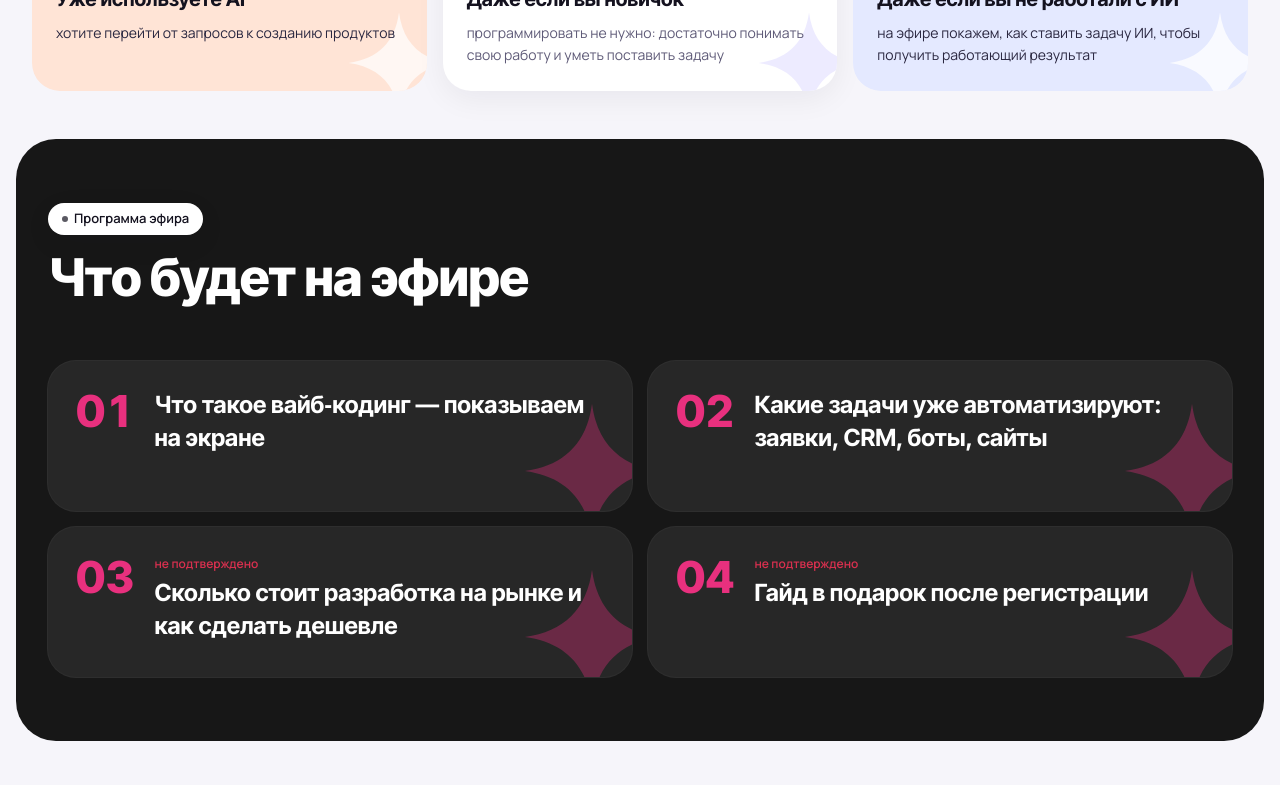
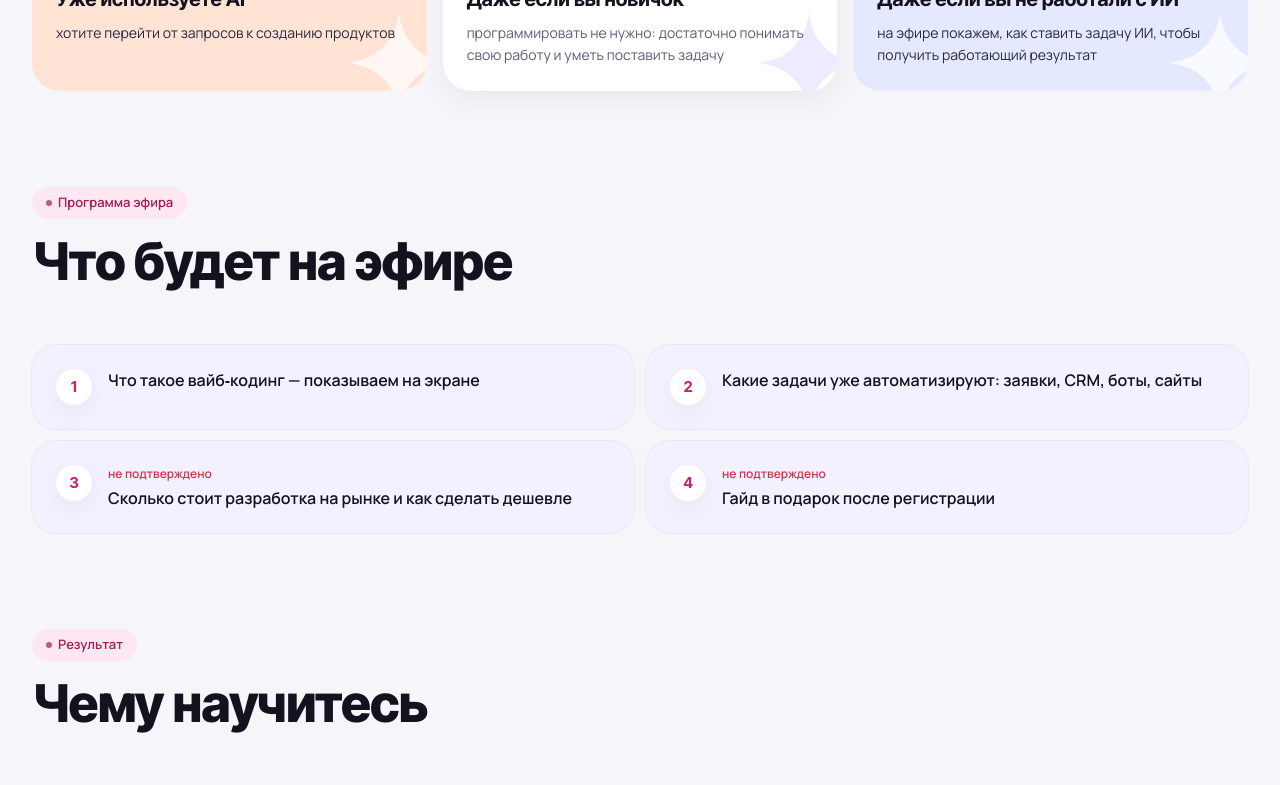
Before and after one commit to chmahustle/ai_pro_school_promo, a Next.js app: page /courses/vibecoding-efir in a window 1280 px wide. Shown: the part 1120-1905 px from the top of the page. Built offline with nearby package versions, Linux system fonts and the light colour scheme; no server answers.

Commit message:
Страница эфира: «Что будет на эфире» — спокойный светлый блок вместо тёмной панели
Co-Authored-By: Claude Sonnet 5.5 <noreply@anthropic.com>

```diff
--- a/src/components/sections/EfirBlocks.tsx
+++ b/src/components/sections/EfirBlocks.tsx
@@ -1,5 +1,5 @@
 import { Check } from "lucide-react";
-import { HomeSection, RevealGroup, RevealItem, Section, SectionIntro } from "@/components/ui";
+import { RevealGroup, RevealItem, Section, SectionIntro } from "@/components/ui";
 import type { PublicVibeItem } from "@/data/vibecodingBlocks";
 import { cn, nbspDash } from "@/lib/utils";
 
@@ -57,36 +57,33 @@ export function ColorfulForWhom({ id, items }: { id: string; items: PublicVibeIt
   );
 }
 
-/** «Что будет на эфире»: тёмная панель, пункты повестки в стеклянных плитках с крупными номерами */
+/** «Что будет на эфире»: спокойный светлый блок, пункты повестки в мягких плитках с небольшими номерами */
 export function AgendaDark({ id, items }: { id: string; items: PublicVibeItem[] }) {
   if (items.length === 0) return null;
   return (
-    <HomeSection labelledBy={id} tone="dark" compact>
-      <SectionIntro id={id} tone="dark" align="left" eyebrow="Программа эфира" title="Что будет на эфире" />
-      <RevealGroup as="ol" className={cn("audience-grid grid gap-4", items.length > 1 ? "md:grid-cols-2" : "")}>
+    <Section aria-labelledby={id}>
+      <SectionIntro id={id} align="left" eyebrow="Программа эфира" title="Что будет на эфире" />
+      <RevealGroup as="ol" className={cn("grid gap-3", items.length > 1 ? "md:grid-cols-2" : "")}>
         {items.map((a, i) => (
           <RevealItem as="li" key={a.id} className="flex">
-            <div className="audience-tile relative isolate flex min-h-[150px] w-full items-start gap-5 overflow-hidden rounded-[28px] bg-white/[0.07] p-6 ring-1 ring-white/10 sm:p-7">
-              <svg aria-hidden viewBox="0 0 100 100" className="pointer-events-none absolute -bottom-10 -right-10 -z-0 size-[160px]" fill="#e8307e" fillOpacity={0.35}>
-                <path d={STAR} />
-              </svg>
-              <span className="font-display text-[44px] font-extrabold leading-none text-brand tabular-nums">0{i + 1}</span>
-              <div className="relative">
+            <div className="flex w-full items-start gap-4 rounded-[24px] bg-soft-100 p-5 ring-1 ring-ink/5 sm:p-6">
+              <span className="grid size-9 shrink-0 place-items-center rounded-full bg-surface font-display text-[15px] font-bold text-brand-600 tabular-nums shadow-soft">{i + 1}</span>
+              <div>
                 <DevNote note={a.devNote} />
-                <p className="font-display text-[clamp(1.125rem,1rem+0.6vw,1.5rem)] font-bold leading-snug text-white">{nbspDash(a.text)}</p>
+                <p className="text-[16px] font-semibold leading-snug text-ink">{nbspDash(a.text)}</p>
               </div>
             </div>
           </RevealItem>
         ))}
       </RevealGroup>
-    </HomeSection>
+    </Section>
   );
 }
 
 /** «Чему научитесь»: цветные плитки с крупными номерами */
 export function ColorfulOutcomes({ id, items }: { id: string; items: PublicVibeItem[] }) {
   if (items.length === 0) return null;
-  // Тёмную плитку в этом блоке пропускаем: после тёмной повестки нужен светлый ритм
+  // Тёмную плитку в этом блоке пропускаем
   const tones = [TONES[3]!, TONES[2]!, TONES[0]!, TONES[5]!, TONES[4]!];
   return (
     <Section aria-labelledby={id}>
```
